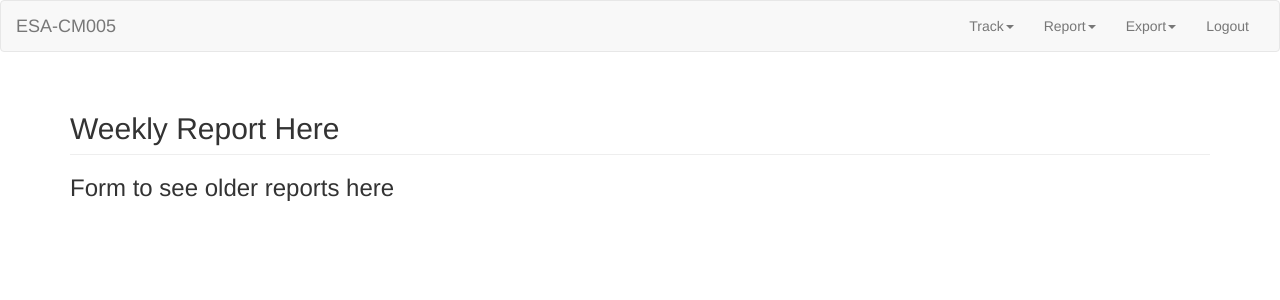
After one commit to kyspy/esa-cm5, a Flask app: page /report_waterproofing in a window 1280 px wide. The commit adds this page. Shown: the top 300 px of the page. Run offline with Flask 2, Linux system fonts and the light colour scheme; the visitor is signed in with stand-in values (Sample User, id 1); some libraries are stand-ins or nearby versions.

Commit message:
added weekly reporting dummy page

```diff
--- a/templates/layout.html
+++ b/templates/layout.html
@@ -36,7 +36,7 @@
         <li class="dropdown">
           <a href="#" class="dropdown-toggle" data-toggle="dropdown">Report<b class="caret"></b></a>
           <ul class="dropdown-menu">
-            <li><a href="#">Waterproofing</a></li>
+            <li><a href="{{ url_for('report_waterproofing') }}">Waterproofing</a></li>
             <li><a href="#">Rebar</a></li>
             <li><a href="#">Concrete</a></li>
             <li><a href="#">PVC</a></li>
--- /dev/null
+++ b/templates/report_waterproofing.html
@@ -0,0 +1,7 @@
+{% extends "layout.html" %}
+{% block content %}
+    <h2 class="page-header">Weekly Report Here</h2>
+
+    <h3>Form to see older reports here</h3>
+
+{% endblock content %}
--- a/views.py
+++ b/views.py
@@ -56,6 +56,7 @@ def test_bimlink():
     return render_template('test_bimlink.html', test=test)
 
 @app.route("/bim_upload", methods=["GET", "POST"])
+@login_required
 def bim_upload():
     form = WeeklyImgForm()
     if form.validate_on_submit():
@@ -63,7 +64,13 @@ def bim_upload():
         if file and allowed_file(file.filename):
             filename = secure_filename(file.filename)
             file.save(os.path.join(app.config['UPLOAD_FOLDER'], filename))
+            return redirect(url_for('report_waterproofing'))
     return render_template('bim_upload.html', form=form)
+
+@app.route("/report_waterproofing", methods=["GET", "POST"])
+@login_required
+def report_waterproofing():
+    return render_template('report_waterproofing.html')
 
 @app.route('/')
 @app.route('/index', methods=['GET', 'POST'])
```
Also changed, not shown: static/uploads/Penguins.jpg (added).
